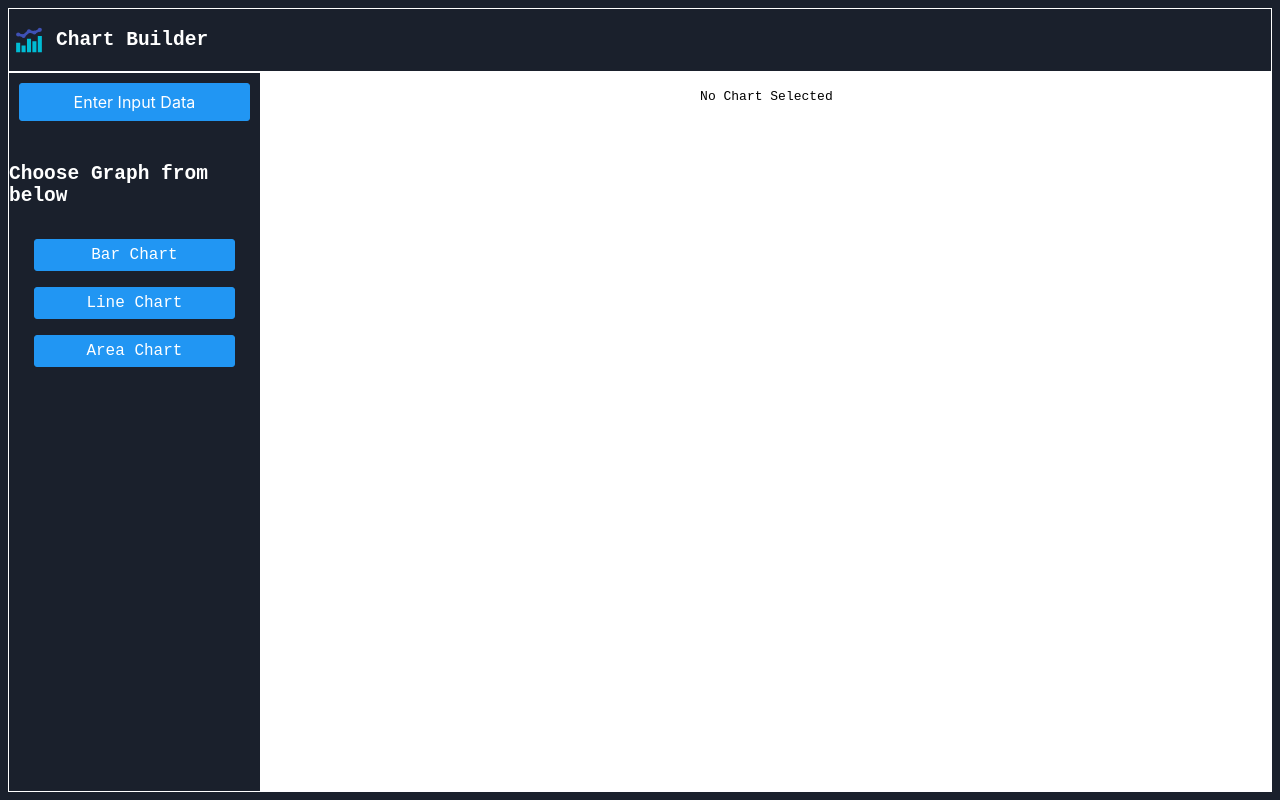
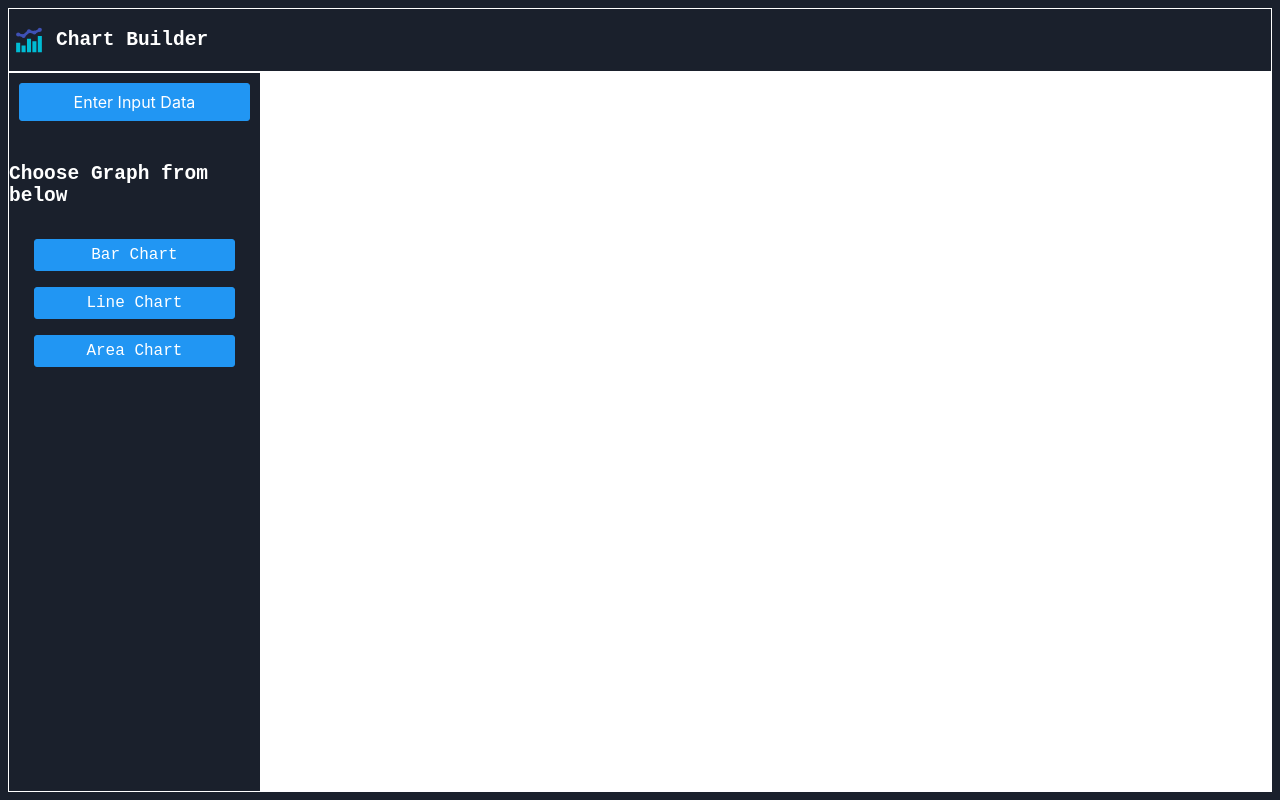
Before and after one commit to Raja-Simform/Chart, a React (Vite) app: page / in a window 1280 px wide. Built offline with nearby package versions, Linux system fonts and the light colour scheme.

Commit message:
fix:fix chart

```diff
--- a/src/components/Chart/Chart.tsx
+++ b/src/components/Chart/Chart.tsx
@@ -54,9 +54,5 @@ export default function Chart({ type }: ChartProps) {
     };
   }, [type, chartData.y_axis, chartData.x_axis]);
 
-  return (
-    <div className={styles.chart} ref={chartRef}>
-      No Chart Selected
-    </div>
-  );
+  return <div className={styles.chart} ref={chartRef}></div>;
 }
```
